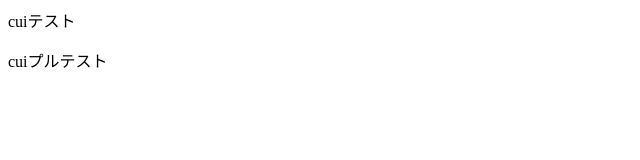
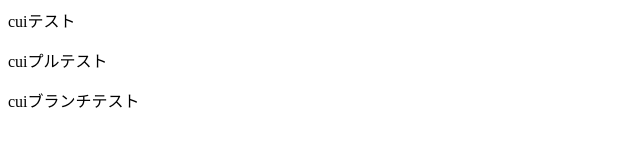
Before and after one commit to fujikawa38/git-cui-test, a plain HTML site: page index.html in a window 1280 px wide. Shown: the whole page, without its empty margins (0-640 px from the left). Drawn offline with Linux system fonts and the light colour scheme.

Commit message:
ブランチテスト

```diff
--- a/index.html
+++ b/index.html
@@ -1,2 +1,3 @@
 <p>cuiテスト</p>
 <p>cuiプルテスト</p>
+<p>cuiブランチテスト</p>
```
